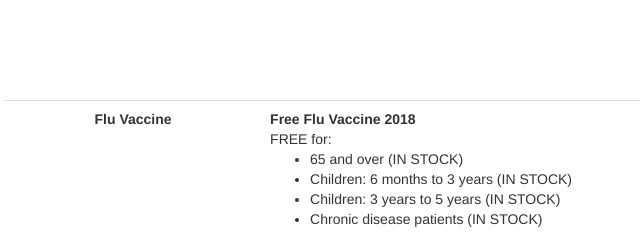
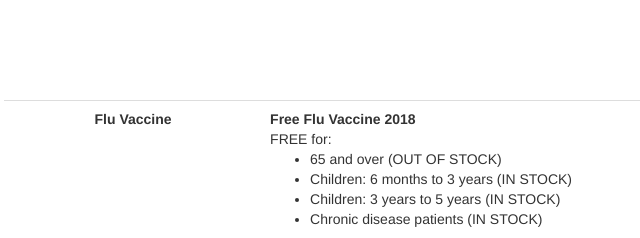
Before and after one commit to lanecovegeneralpractice/lanecovegeneralpractice.github.io, a plain HTML site: page index.html in a window 1280 px wide. Shown: the top 238 px of the page, 66-706 px from the left. Drawn offline with Linux system fonts and the light colour scheme.

Commit message:
Update index.html

```diff
--- a/index.html
+++ b/index.html
@@ -50,7 +50,7 @@
                     <b>Free Flu Vaccine 2018</b></br>
                     FREE for:
                     <ul>
-                    <li>65 and over (IN STOCK)</li>
+                    <li>65 and over (OUT OF STOCK)</li>
                     <li>Children: 6 months to 3 years (IN STOCK)</li>
                     <li>Children: 3 years to 5 years (IN STOCK)</li>
                     <li>Chronic disease patients (IN STOCK)</li>
```
